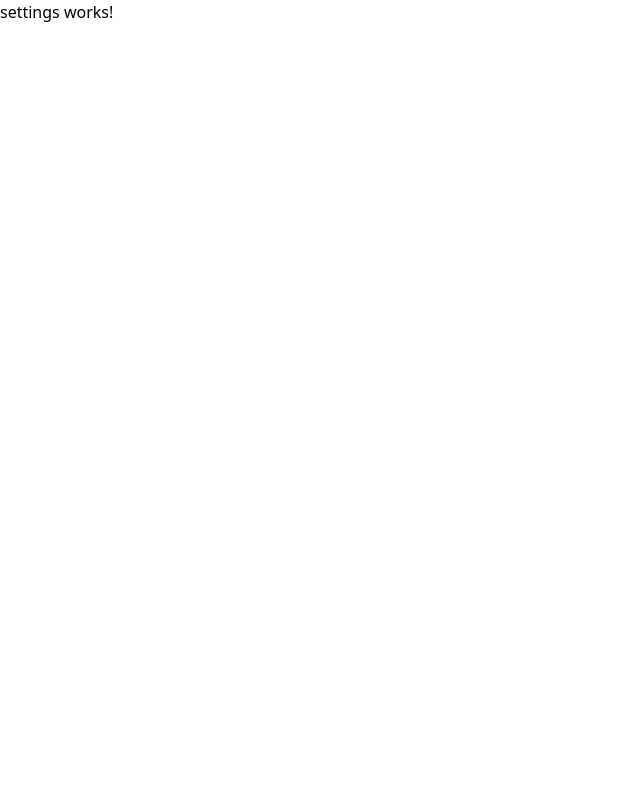
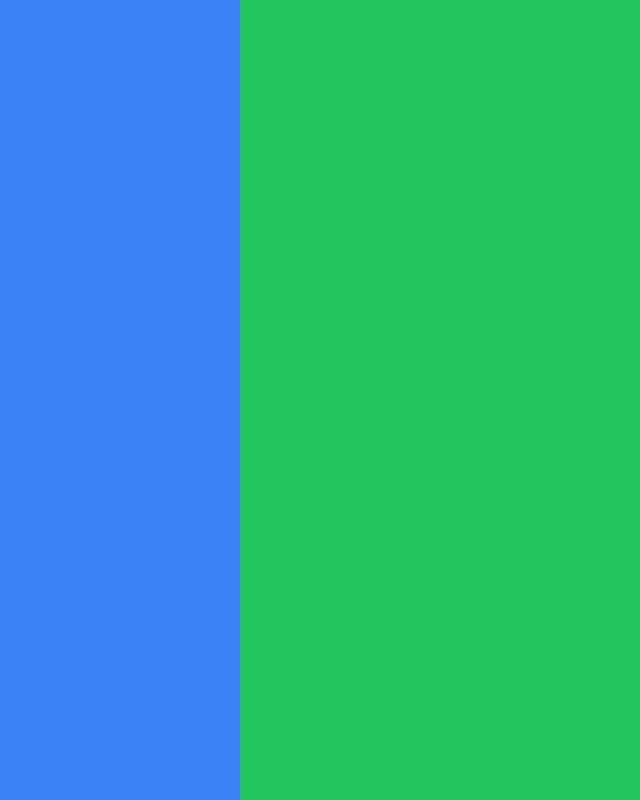
Before and after one commit to jakereppuhn/angular-boilerplate, an Angular app: page /settings in a window 1280 px wide. Shown: the whole page, without its empty margins (0-640 px from the left). Built offline with nearby package versions, Linux system fonts and the light colour scheme.

Commit message:
added layouts to routing

```diff
--- /dev/null
+++ b/src/app/features/auth/auth.component.html
@@ -0,0 +1 @@
+<p>auth works!</p>
--- a/src/app/features/dashboard/dashboard.component.html
+++ b/src/app/features/dashboard/dashboard.component.html
@@ -1 +1 @@
-<p>dashboard works!</p>
+<div class="aspect-square w-96 bg-green-500">asd</div>
--- a/src/app/features/dashboard/dashboard.component.ts
+++ b/src/app/features/dashboard/dashboard.component.ts
@@ -1,21 +1,11 @@
 import { Component } from "@angular/core";
-import { ExampleService } from "../../services/example.service";
 
 @Component({
   selector: "app-dashboard",
   standalone: true,
-  imports: [],
   templateUrl: "./dashboard.component.html",
 })
 export class DashboardComponent {
 
-  constructor(
-    private exampleProductsService: ExampleService
-  ) { }
 
-  ngOnIt() {
-    this.exampleProductsService.getExampleProducts("", {page: 0, perPage: 5}).subscribe((products) => {
-      console.log(products);
-    });
-  }
 }
--- a/src/app/features/settings/settings.component.html
+++ b/src/app/features/settings/settings.component.html
@@ -1 +1 @@
-<p>settings works!</p>
+<div class="h-full w-full bg-green-500"></div>
--- a/src/app/features/settings/settings.component.ts
+++ b/src/app/features/settings/settings.component.ts
@@ -3,9 +3,6 @@ import { Component } from "@angular/core";
 @Component({
   selector: "app-settings",
   standalone: true,
-  imports: [],
   templateUrl: "./settings.component.html",
 })
-export class SettingsComponent {
-
-}
+export class SettingsComponent {}
--- /dev/null
+++ b/src/app/layouts/sidebar/sidebar.component.html
@@ -0,0 +1,7 @@
+<div class="flex h-screen bg-red-500">
+  <aside class="max-w-60 flex-1 bg-blue-500"></aside>
+
+  <main class="flex-1">
+    <router-outlet></router-outlet>
+  </main>
+</div>
--- a/src/app/services/api.service.ts
+++ b/src/app/services/api.service.ts
@@ -8,7 +8,9 @@ import { Options } from "../../types";
 })
 export class ApiService {
 
-  constructor(private httpClient: HttpClient) { }
+  constructor(
+    private httpClient: HttpClient
+  ) { }
 
   get<T>(url: string, options: Options): Observable<T> {
     return this.httpClient.get<T>(url, options) as Observable<T>;
--- a/src/app/services/example.service.ts
+++ b/src/app/services/example.service.ts
@@ -8,7 +8,9 @@ import { ApiService } from "./api.service";
 })
 export class ExampleService {
 
-  constructor(private apiService: ApiService) { }
+  constructor(
+    private apiService: ApiService
+  ) { }
 
   getExampleProducts = (url: string, params: PaginationParams): Observable<ExampleProducts> => {
     return this.apiService.get(url, {params, responseType: "json"});
```
Also changed, not shown: src/app/app.routes.ts (+19 -6 lines), src/app/features/auth/auth.component.ts (added, +11 -0 lines), src/app/layouts/sidebar/sidebar.component.ts (added, +12 -0 lines), 2 other files (tests, documents, lock files or other folders).
